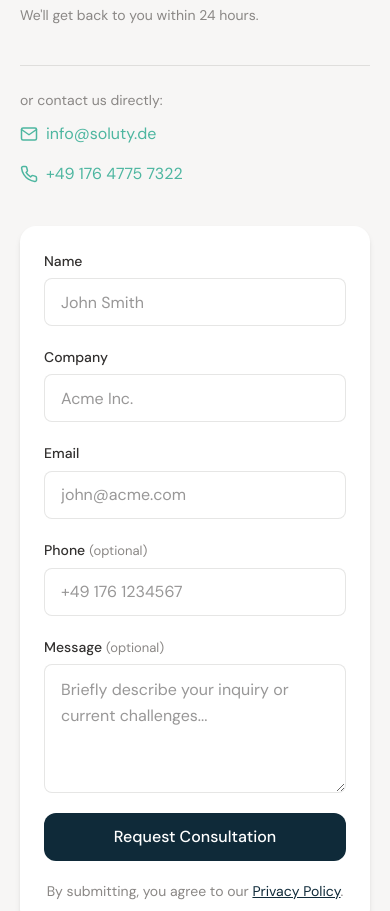
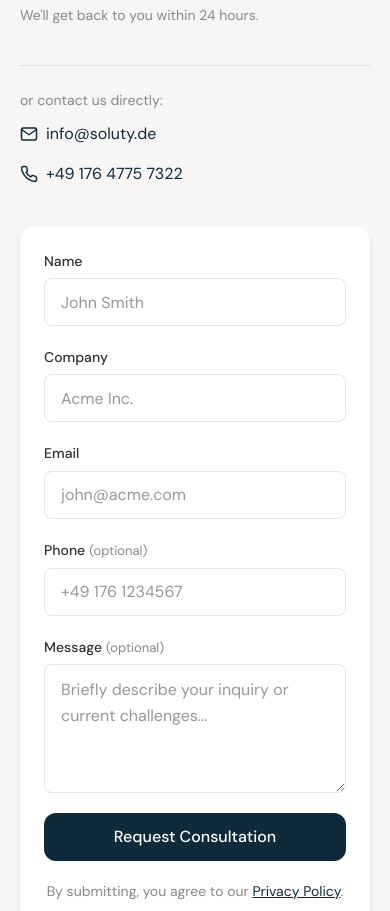
Before and after one commit to zaferkucuk/soluty-website, a Next.js app: page /en in a window 390 px wide. Shown: the part 5680-6591 px from the top of the page. Built offline with nearby package versions, Linux system fonts and the light colour scheme.

Commit message:
style: ValueProposition email/phone links — match header dark color #0F2A39

```diff
--- a/app/[locale]/components/FinalCTA/ValueProposition.tsx
+++ b/app/[locale]/components/FinalCTA/ValueProposition.tsx
@@ -5,6 +5,7 @@ const COLORS = {
   textPrimary: '#32302F',
   textSecondary: '#5C5A58',
   textMuted: '#8A8785',
+  bgDark: '#0F2A39',
   brandPrimary: '#4DB6A0',
   brandSubtle: 'rgba(77, 182, 160, 0.1)',
 };
@@ -178,7 +179,7 @@ export function ValueProposition() {
             className="inline-flex items-center gap-2 text-base hover:underline focus:outline-none focus-visible:ring-2 focus-visible:ring-offset-2"
             style={{
               fontFamily: FONTS.sans,
-              color: COLORS.brandPrimary,
+              color: COLORS.bgDark,
             }}
           >
             <svg
@@ -202,7 +203,7 @@ export function ValueProposition() {
             className="inline-flex items-center gap-2 text-base hover:underline focus:outline-none focus-visible:ring-2 focus-visible:ring-offset-2"
             style={{
               fontFamily: FONTS.sans,
-              color: COLORS.brandPrimary,
+              color: COLORS.bgDark,
             }}
           >
             <svg
```
